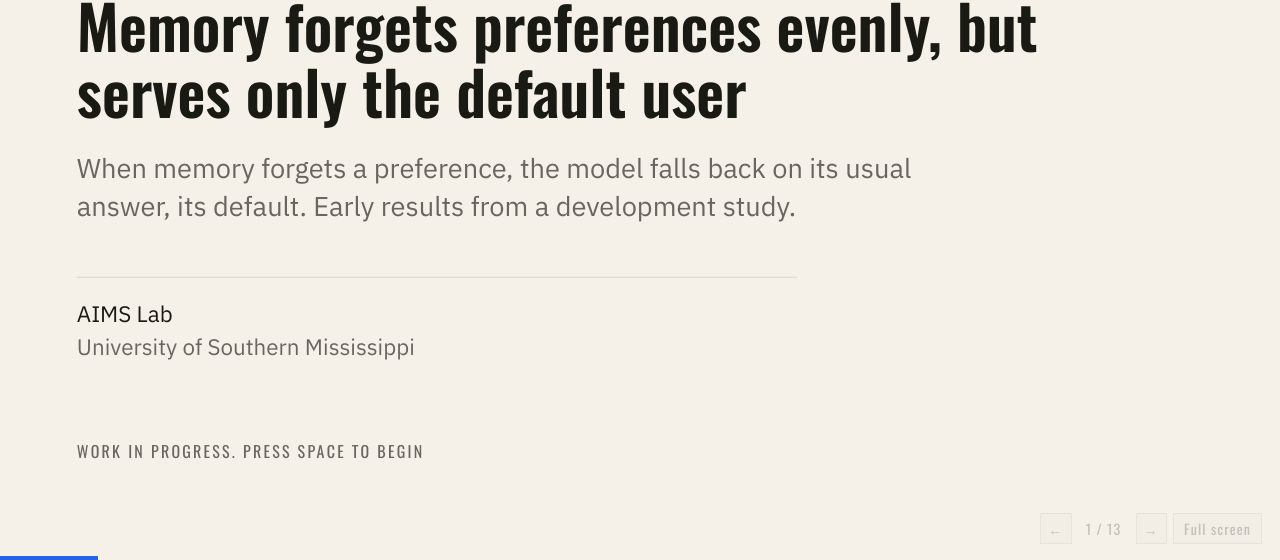
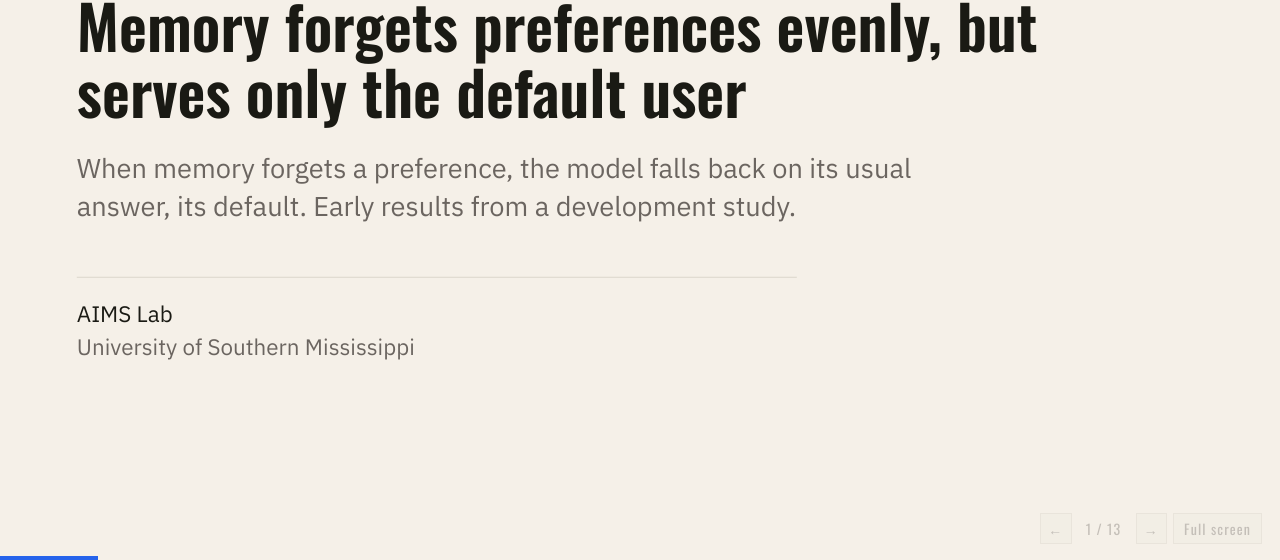
Before and after one commit to Vein05/portfolio, an Astro site: page /slides/preference-survival in a window 1280 px wide. Shown: the part 240-800 px from the top of the page. Built offline with nearby package versions, Linux system fonts and the light colour scheme; Astro itself is replaced by a stand-in of ours.

Commit message:
Preference survival deck: drop the start hint on the title slide

```diff
--- a/src/pages/slides/preference-survival.astro
+++ b/src/pages/slides/preference-survival.astro
@@ -47,7 +47,6 @@ const design = [
       <div>AIMS Lab</div>
       <div class="muted">University of Southern Mississippi</div>
     </div>
-    <div class="hint">Work in progress. Press space to begin</div>
   </Slide>
 
   <!-- 2. Homogenization. Claims from the arXiv abstracts (PRIOR, Q4 and Q5). -->
```
